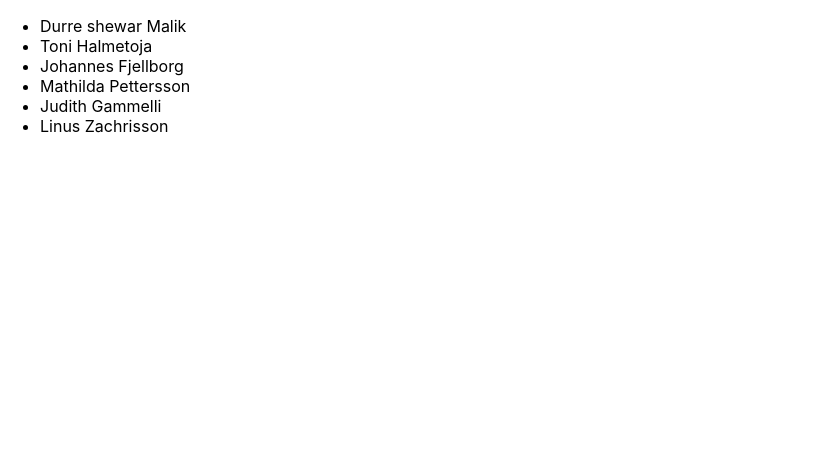
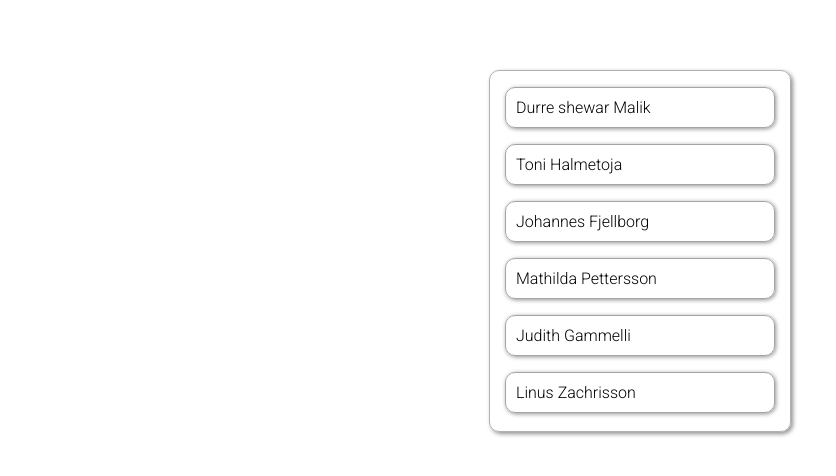
Before and after one commit to LinusZachrisson/tidsestimatspoker, a React (Create React App) app: page / in a window 1280 px wide. Shown: the top 476 px of the page, without its empty margins (0-836 px from the left). Built offline with nearby package versions, Linux system fonts and the light colour scheme; data requests are answered from the project's data file.

Commit message:
added css

```diff
--- a/public/index.html
+++ b/public/index.html
@@ -10,6 +10,12 @@
             content="Web site created using create-react-app"
         />
         <link rel="apple-touch-icon" href="%PUBLIC_URL%/logo192.png" />
+        <link rel="preconnect" href="https://fonts.googleapis.com" />
+        <link rel="preconnect" href="https://fonts.gstatic.com" crossorigin />
+        <link
+            href="https://fonts.googleapis.com/css2?family=Roboto:wght@300&display=swap"
+            rel="stylesheet"
+        />
         <!--
       manifest.json provides metadata used when your web app is installed on a
       user's mobile device or desktop. See https://developers.google.com/web/fundamentals/web-app-manifest/
@@ -38,6 +44,5 @@
 
       To begin the development, run `npm start` or `yarn start`.
       To create a production bundle, use `npm run build` or `yarn build`.
-    -->
-  </body>
+    --></body>
 </html>
--- a/src/App.js
+++ b/src/App.js
@@ -1,4 +1,4 @@
-import './App.css';
+import './css/style.css';
 import FirstPage from './components/FirstPage';
 import AddedIssue from './components/AddedIssue';
 import NewIssue from './components/NewIssue';
@@ -12,7 +12,7 @@ function App() {
             {user === null ? (
                 <FirstPage sendId={(id) => setUser(id)} />
             ) : (
-                <div>
+                <div className='content-container'>
                     <AddedIssue />
                     <NewIssue />
                 </div>
--- a/src/components/AddedIssue.js
+++ b/src/components/AddedIssue.js
@@ -28,28 +28,34 @@ function AddedIssue(props) {
     };
 
     return (
-        <div>
-            <div>
+        <div className='left-container'>
+            <div className='issues-container'>
                 {issues &&
                     issues.map((issue) => {
                         if (issue.done === false) {
                             return (
-                                <div key={issue.id}>
-                                    Rubrik: {issue.header} <br />
-                                    Beskrivning: {issue.description} <br />
+                                <div key={issue.id} className='issue-box'>
+                                    <h1>{issue.header} </h1>
+                                    <br />
+                                    <h3>{issue.description} </h3>
+                                    <br />
                                     {issue.hours.length === 6 ? (
                                         <FetchIssue issue={issue} />
                                     ) : (
-                                        <div>
+                                        <div className='time-container'>
+                                            <p>
                                                 Din tidsestimering:{' '}
                                                 <input
                                                     type='number'
                                                     onChange={onChange}
                                                 />{' '}
                                                 timmar
+                                            </p>
+                                            <div>
                                                 <button onClick={onClick}>
                                                     Spara
                                                 </button>
+                                            </div>
                                         </div>
                                     )}
                                 </div>
--- a/src/components/FetchIssue.js
+++ b/src/components/FetchIssue.js
@@ -1,14 +1,4 @@
 function FetchIssue(number) {
-    /*Send in the number of the issue you want to get, maybe*/
-
-    // let contents={
-    //     "issueId": 1,
-    //     "header": "Rubrik",
-    //     "description": "Förklarande text angående issuet",
-    //     "done": false,
-    //     "votes": [2, 4, 3, 7, 9, 5,10,15,3]
-    // }
-
     // Hämtar issues som är färdigissade från TimeEstimated
     let contents = number.issue;
 
@@ -23,7 +13,7 @@ function FetchIssue(number) {
             All votes:{' '}
             <ul>
                 {sorted.map((vote) => (
-                    <li> {vote} </li>
+                    <li> {vote} h</li>
                 ))}
             </ul>{' '}
             <br />
--- a/src/components/FirstPage.js
+++ b/src/components/FirstPage.js
@@ -1,36 +1,39 @@
-import React, {useState, useEffect} from "react";
+import React, { useState, useEffect } from 'react';
 
-const FirstPage = ({sendId}) => {
-
+const FirstPage = ({ sendId }) => {
     const [users, setUsers] = useState([]);
 
     useEffect(() => {
-        fetch("http://localhost:5000/users")
-        .then(res => res.json())
-        .then(data => {
-            console.log(data);
-            setUsers(data)
-        })
-        .catch(error => {console.log(error);})
+        fetch('http://localhost:5000/users')
+            .then((res) => res.json())
+            .then((data) => {
+                console.log(data);
+                setUsers(data);
+            })
+            .catch((error) => {
+                console.log(error);
+            });
     }, []);
 
     const logIn = (e) => {
         e.preventDefault();
         console.log(e.target.id);
-        sendId(e.target.id)
-    }
+        sendId(e.target.id);
+    };
 
     return (
-        <div>
-            <ul>
-                {users.map(user => (
-                    <li id={user.id} key ={user.id}  onClick={logIn}>{user.firstname} {user.lastname}</li>
-                ))
-                }
-            </ul>
-
+        <div className='startpage-container'>
+            <div className='users-container'>
+                <ul>
+                    {users.map((user) => (
+                        <li id={user.id} key={user.id} onClick={logIn}>
+                            {user.firstname} {user.lastname}
+                        </li>
+                    ))}
+                </ul>
+            </div>
         </div>
-    )
-}
+    );
+};
 
 export default FirstPage;
--- a/src/components/NewIssue.js
+++ b/src/components/NewIssue.js
@@ -39,7 +39,8 @@ function NewIssue() {
     };
 
     return (
-        <section>
+        <section className='right-container'>
+            <div className='newissue-container'>
                 <h1>Nytt Issue</h1>
                 <form onSubmit={onSubmit}>
                     <input
@@ -52,7 +53,7 @@ function NewIssue() {
                     <br />
                     <input
                         type='text'
-                    placeholder='Kommentar'
+                        placeholder='Beskrivning'
                         name='text'
                         onChange={onChangeT}
                         value={text}
@@ -60,6 +61,7 @@ function NewIssue() {
                     <br />
                     <button type='submit'>Lägg till</button>
                 </form>
+            </div>
         </section>
     );
 }
--- /dev/null
+++ b/src/css/style.css
@@ -0,0 +1,115 @@
+body {
+    font-family: 'Roboto', sans-serif;
+    min-width: 850px;
+    overflow: scroll;
+}
+
+/* STARTPAGE */
+.startpage-container {
+    width: 100%;
+    display: flex;
+    align-self: center;
+}
+.users-container {
+    height: 360px;
+    width: 300px;
+    display: inline-block;
+    margin: 70px auto;
+    border: 1px solid rgb(176, 176, 176);
+    border-radius: 10px;
+    box-shadow: 2px 2px 4px rgb(145, 145, 145);
+}
+.users-container ul {
+    margin: 0px;
+    padding: 0px;
+}
+.users-container li {
+    list-style: none;
+    margin: 16px 15px;
+    padding: 10px;
+    border: 1px solid rgb(165, 165, 165);
+    border-radius: 10px;
+    box-shadow: 1px 1px 4px rgb(145, 145, 145);
+}
+
+/* MAIN CONTENT, ISSUES */
+.content-container {
+    display: flex;
+    justify-content: space-between;
+}
+.left-container {
+    width: 65%;
+}
+.right-container {
+    width: 35%;
+}
+.issue-box {
+    margin: 30px;
+    padding: 20px;
+    border: 1px solid rgb(177, 177, 177);
+    border-radius: 10px;
+    box-shadow: 2px 2px 4px rgb(181, 181, 181);
+}
+.issue-box h1 {
+    margin: 0;
+    font-size: 25px;
+}
+.issue-box h3 {
+    font-size: 17px;
+    font-weight: 400;
+    margin: 0;
+}
+.issue-box p {
+    margin: 0;
+}
+.time-container {
+    display: flex;
+    justify-content: space-between;
+}
+.time-container input {
+    width: 30px;
+}
+.time-container button {
+    padding: 7px 15px;
+    margin-right: 20px;
+    border-radius: 5px;
+    border: 0;
+    background-color: rgb(48, 48, 48);
+    color: white;
+    font-family: 'Roboto', sans-serif;
+    font-size: 15px;
+    text-transform: uppercase;
+    box-shadow: 2px 2px 4px #777;
+}
+.time-container button:hover {
+    background-color: rgb(101, 101, 101);
+}
+
+/* MAIN CONTENT, NEW ISSUE */
+.newissue-container {
+    height: 200px;
+    margin: 30px 15px;
+    padding: 20px;
+    border: 1px solid rgb(177, 177, 177);
+    border-radius: 10px;
+    box-shadow: 2px 2px 4px rgb(181, 181, 181);
+}
+.newissue-container input {
+    width: 90%;
+    margin: 5px auto;
+}
+.newissue-container button {
+    margin-top: 30px;
+    padding: 7px 15px;
+    border-radius: 5px;
+    border: 0;
+    background-color: rgb(48, 48, 48);
+    color: white;
+    font-family: 'Roboto', sans-serif;
+    font-size: 15px;
+    text-transform: uppercase;
+    box-shadow: 2px 2px 4px #777;
+}
+.newissue-container button:hover {
+    background-color: rgb(101, 101, 101);
+}
```
Lines whose indentation alone changed are shown as unchanged.
